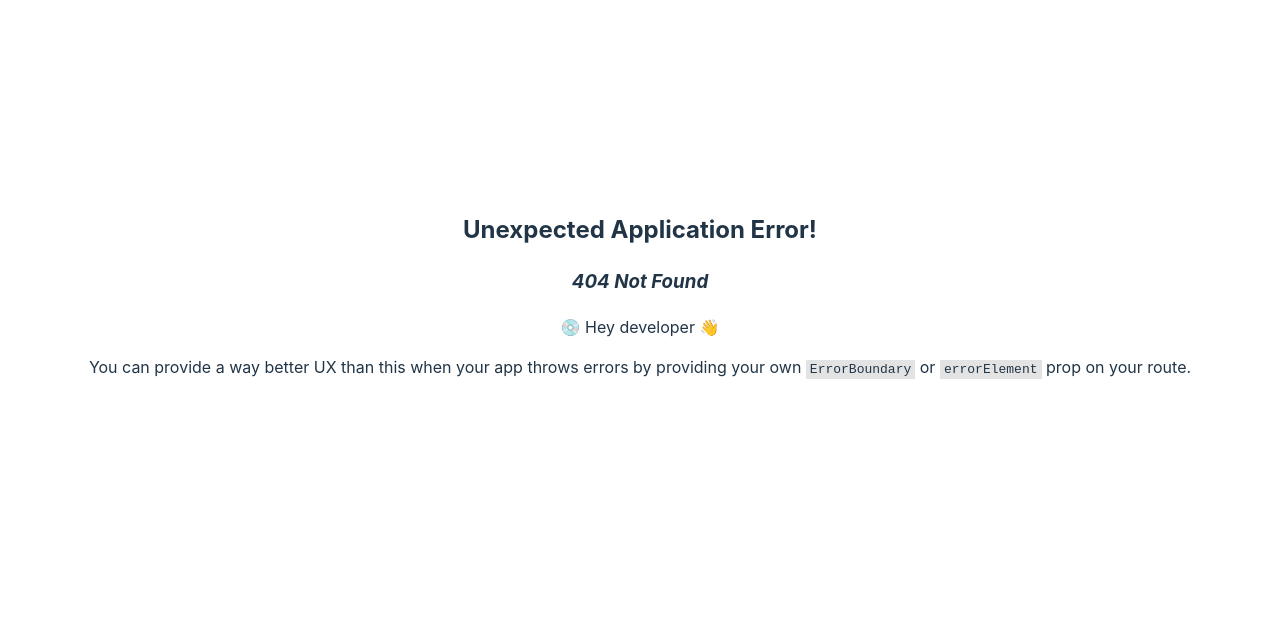
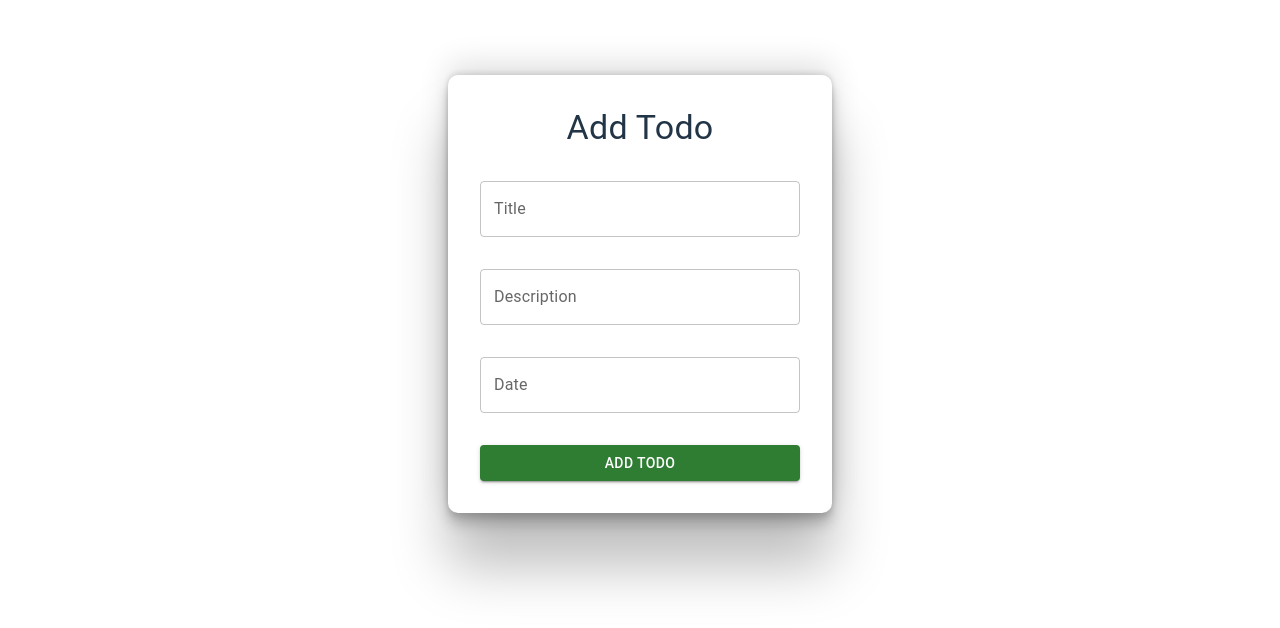
Before and after one commit to Arun1only1/todo-frontend, a React (Vite) app: page /add-todo in a window 1280 px wide. Before the commit this address had no page. Shown: the part 106-734 px from the top of the page. Built offline with nearby package versions, Linux system fonts and the light colour scheme.

Commit message:
react query

```diff
--- a/package.json
+++ b/package.json
@@ -14,10 +14,13 @@
     "@emotion/styled": "^11.11.0",
     "@mui/icons-material": "^5.15.3",
     "@mui/material": "^5.15.3",
+    "@mui/x-date-pickers": "^6.19.0",
     "axios": "^1.6.5",
+    "dayjs": "^1.11.10",
     "formik": "^2.4.5",
     "react": "^18.2.0",
     "react-dom": "^18.2.0",
+    "react-query": "^3.39.3",
     "react-router-dom": "^6.21.1",
     "yup": "^1.3.3"
   },
--- a/src/main.jsx
+++ b/src/main.jsx
@@ -1,29 +1,18 @@
 import React from "react";
 import ReactDOM from "react-dom/client";
+import { createBrowserRouter, RouterProvider } from "react-router-dom";
+import "./App.css";
 import "./index.css";
-import "./App.css";
-import { createBrowserRouter, RouterProvider } from "react-router-dom";
-import Register from "./pages/Register";
-import Login from "./pages/Login";
-import Home from "./pages/Home";
+import { guestRoutes } from "./routes/guestRoutes";
+import { mainRoutes } from "./routes/mainRoutes";
+import { QueryClient, QueryClientProvider } from "react-query";
 
-const router = createBrowserRouter([
-  {
-    path: "/",
-    element: <Home />,
-  },
-  {
-    path: "/register",
-    element: <Register />,
-  },
-  {
-    path: "/login",
-    element: <Login />,
-  },
-]);
+const router = createBrowserRouter([...mainRoutes, ...guestRoutes]);
+// Create a client
+const queryClient = new QueryClient();
 
 ReactDOM.createRoot(document.getElementById("root")).render(
-  <React.StrictMode>
+  <QueryClientProvider client={queryClient}>
     <RouterProvider router={router} />
-  </React.StrictMode>
+  </QueryClientProvider>
 );
--- /dev/null
+++ b/src/pages/AddTodo.jsx
@@ -0,0 +1,114 @@
+import { Button, FormControl, TextField, Typography } from "@mui/material";
+import { AdapterDayjs } from "@mui/x-date-pickers/AdapterDayjs";
+import { DatePicker } from "@mui/x-date-pickers/DatePicker";
+import { LocalizationProvider } from "@mui/x-date-pickers/LocalizationProvider";
+import dayjs from "dayjs";
+import { Formik } from "formik";
+import React from "react";
+import { useMutation } from "react-query";
+import * as Yup from "yup";
+import $axios from "../lib/axios.instance";
+import { useNavigate } from "react-router-dom";
+
+const AddTodo = () => {
+  const navigate = useNavigate();
+
+  const { isLoading, isError, error, data, mutate } = useMutation({
+    mutationKey: ["add-todo"],
+    mutationFn: async (values) => {
+      return await $axios.post("/todo/add", values);
+    },
+    onSuccess: () => {
+      navigate("/");
+    },
+  });
+
+  console.log({ data, isLoading, isError });
+
+  // TODO: dayjs library
+  const currentDate = dayjs().startOf("day");
+  return (
+    <Formik
+      initialValues={{ title: "", description: "", date: "" }}
+      validationSchema={Yup.object({
+        title: Yup.string()
+          .max(20, "Title must be at max 20 characters.")
+          .trim()
+          .required("Title is required."),
+
+        description: Yup.string()
+          .required("Description is required.")
+          .trim()
+          .max(55, "Description must be at most 55 characters."),
+
+        date: Yup.date()
+          .min(currentDate, "Date cannot be past dates.")
+          .required("Date is required."),
+      })}
+      onSubmit={(values) => {
+        mutate(values);
+      }}
+    >
+      {({ getFieldProps, handleSubmit, errors, touched, setFieldValue }) => (
+        <form
+          onSubmit={handleSubmit}
+          style={{
+            boxShadow:
+              "rgba(0, 0, 0, 0.25) 0px 54px 55px, rgba(0, 0, 0, 0.12) 0px -12px 30px, rgba(0, 0, 0, 0.12) 0px 4px 6px, rgba(0, 0, 0, 0.17) 0px 12px 13px, rgba(0, 0, 0, 0.09) 0px -3px 5px",
+            display: "flex",
+            flexDirection: "column",
+            justifyContent: "center",
+            alignItems: "center",
+            gap: "2rem",
+            padding: "2rem",
+            minWidth: "25vw",
+            borderRadius: "10px",
+          }}
+        >
+          <Typography variant="h4">Add Todo</Typography>
+          <FormControl fullWidth>
+            <TextField
+              label="Title"
+              variant="outlined"
+              {...getFieldProps("title")}
+            />
+
+            {touched.title && errors.title ? <div>{errors.title}</div> : null}
+          </FormControl>
+
+          <FormControl fullWidth>
+            <TextField
+              label="Description"
+              variant="outlined"
+              {...getFieldProps("description")}
+            />
+
+            {touched.description && errors.description ? (
+              <div>{errors.description}</div>
+            ) : null}
+          </FormControl>
+
+          <FormControl fullWidth>
+            <LocalizationProvider dateAdapter={AdapterDayjs}>
+              <DatePicker
+                label="Date"
+                onChange={(value) => {
+                  const dateValue = dayjs(value).format("YYYY-MM-DD");
+                  setFieldValue("date", dateValue);
+                }}
+              />
+            </LocalizationProvider>
+
+            {touched.date && errors.date ? <div>{errors.date}</div> : null}
+          </FormControl>
+
+          <Button type="submit" color="success" variant="contained" fullWidth>
+            Add todo
+          </Button>
+        </form>
+      )}
+    </Formik>
+  );
+};
+
+export default AddTodo;
--- a/src/pages/Home.jsx
+++ b/src/pages/Home.jsx
@@ -1,41 +1,49 @@
-import { Box, CircularProgress, Grid, Stack, Typography } from "@mui/material";
-import React, { useEffect, useState } from "react";
+import { Button, CircularProgress, Grid, Typography } from "@mui/material";
+import React from "react";
+import { useQuery } from "react-query";
 import $axios from "../lib/axios.instance";
+import { useNavigate } from "react-router-dom";
 
 const Home = () => {
-  const [todoList, setTodoList] = useState([]);
-  const [isLoading, setIsLoading] = useState(false);
+  const navigate = useNavigate();
 
-  useEffect(() => {
-    const getTodoList = async () => {
-      try {
-        setIsLoading(true);
-        const response = await $axios.post("/todo/list", {
+  const { isLoading, isError, error, data } = useQuery(
+    ["todo-list"],
+    async () => {
+      return await $axios.post("/todo/list", {
         page: 1,
-          limit: 10,
+        limit: 25,
       });
+    }
+  );
 
-        setIsLoading(false);
-        setTodoList(response?.data);
-      } catch (error) {
-        setIsLoading(false);
-        console.log(error?.response?.data?.message);
-      }
-    };
-
-    getTodoList();
-  }, []);
-
-  const userName = localStorage.getItem("firstName");
+  const todoList = data?.data;
 
   if (isLoading) {
     return <CircularProgress color="secondary" />;
   }
 
+  if (isError) {
     return (
+      <Typography variant="h5">{error || "Something went wrong."}</Typography>
+    );
+  }
+
+  return (
+    <>
+      <Button
+        variant="contained"
+        color="success"
+        onClick={() => {
+          navigate("/add-todo");
+        }}
+      >
+        Add Todo
+      </Button>
       <Grid
         container
         sx={{
+          mt: "2rem",
           gap: "2rem",
           justifyContent: "center",
           alignItems: "center",
@@ -65,6 +73,7 @@ const Home = () => {
           );
         })}
       </Grid>
+    </>
   );
 };
 
--- /dev/null
+++ b/src/routes/guestRoutes.jsx
@@ -0,0 +1,13 @@
+import Login from "../pages/Login";
+import Register from "../pages/Register";
+
+export const guestRoutes = [
+  {
+    path: "/register",
+    element: <Register />,
+  },
+  {
+    path: "/login",
+    element: <Login />,
+  },
+];
--- /dev/null
+++ b/src/routes/mainRoutes.jsx
@@ -0,0 +1,13 @@
+import AddTodo from "../pages/AddTodo";
+import Home from "../pages/Home";
+
+export const mainRoutes = [
+  {
+    path: "/",
+    element: <Home />,
+  },
+  {
+    path: "/add-todo",
+    element: <AddTodo />,
+  },
+];
```
Also changed, not shown: 1 other file (tests, documents, lock files or other folders). Lines whose indentation alone changed are shown as unchanged.
